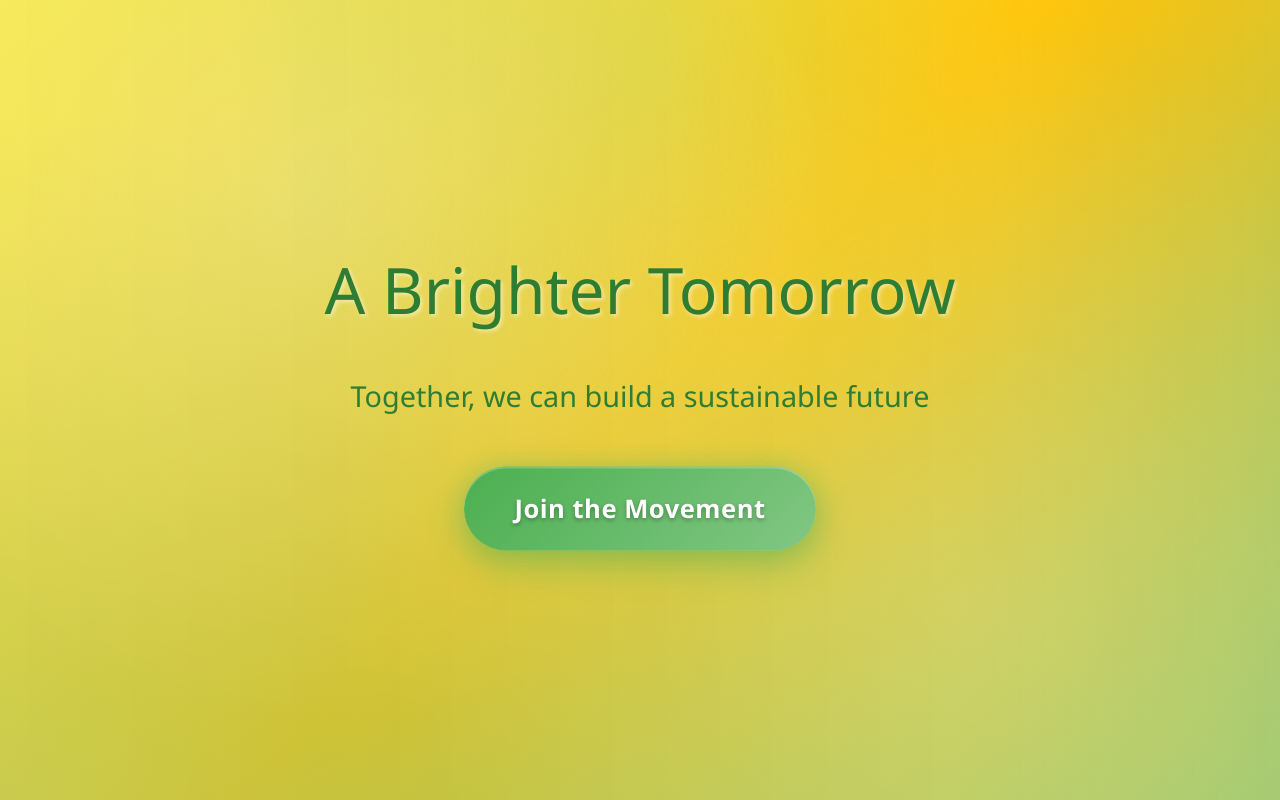
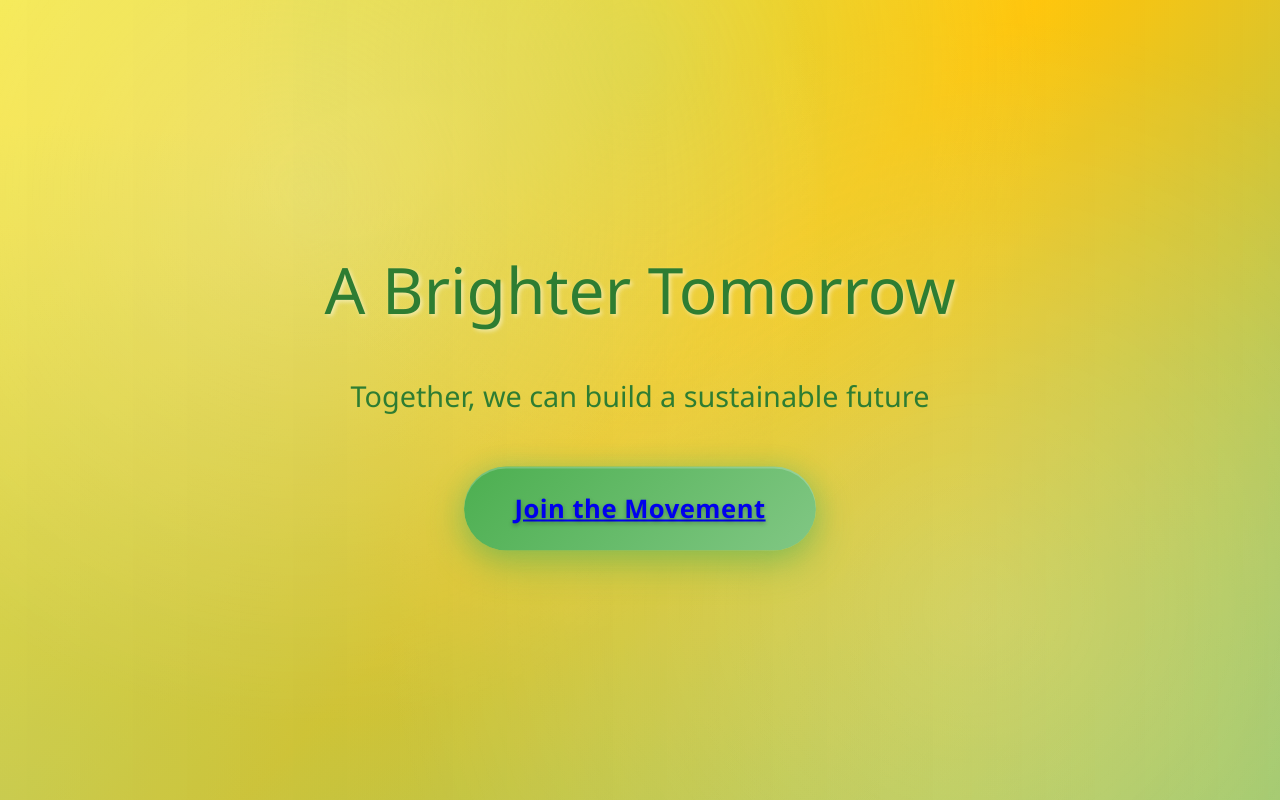
Before and after one commit to 9jaDevo/ClimateFuture, a plain HTML site: page index.html in a window 1280 px wide. Shown: the part 2586-3386 px from the top of the page. Drawn offline with Linux system fonts and the light colour scheme.

Commit message:
Add link to GitHub repository in CTA button

```diff
--- a/index.html
+++ b/index.html
@@ -101,7 +101,7 @@
             <h2 class="future-title">A Brighter Tomorrow</h2>
             <p class="future-text">Together, we can build a sustainable future</p>
             <div class="cta-button">
-                <span>Join the Movement</span>
+                <span><a href="https://github.com/9jaDevo/ClimateFuture" target="_blank">Join the Movement</a></span>
             </div>
         </div>
     </section>
```
